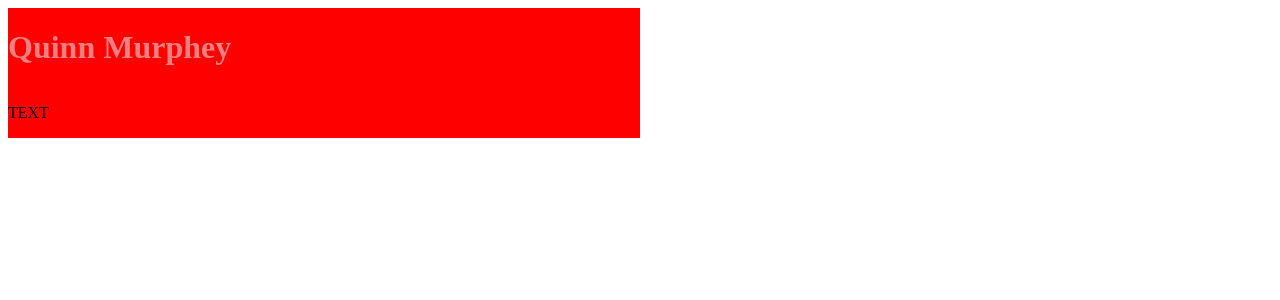
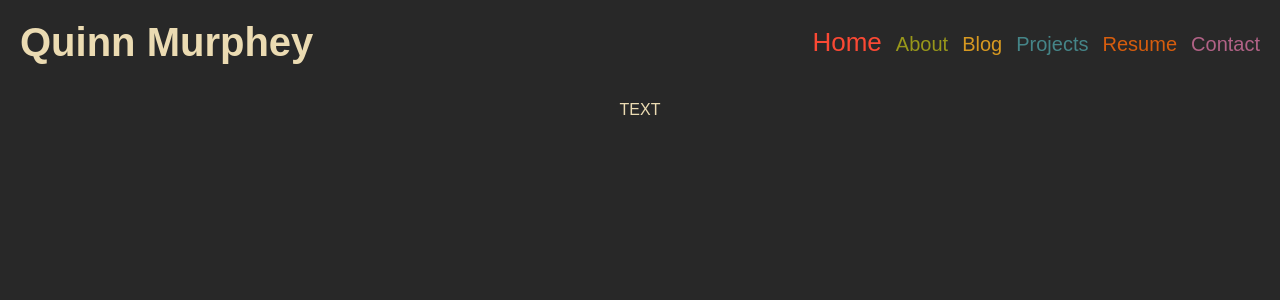
Before and after one commit to qstickmurph/personal_website, a Django app: page / in a window 1280 px wide. Shown: the top 300 px of the page. Run offline with Django 4.2, Linux system fonts and the light colour scheme.

Commit message:
Added base css

```diff
--- a/static/css/base.css
+++ b/static/css/base.css
@@ -1,9 +1,121 @@
-#container {
-    display:grid;
-    background-color:red;
-    width: 50%;
+:root {
+    font-family: sans-serif;
+    --background-color: #282828;
+    --white-text-color: #EBDBB2;
+    --gray-text-color: #A89984;
+    --red-text-color: #CC241D;
+    --light-red-text-color: #FB4934;
+    --green-text-color: #98971A;
+    --light-green-text-color: #B8BB26;
+    --yellow-text-color: #D79921;
+    --light-yellow-text-color: #FABD2F;
+    --blue-text-color: #458588;
+    --light-blue-text-color: #83A598;
+    --purple-text-color: #B16286;
+    --light-purple-text-color: #D3869B;
+    --aqua-text-color: #689D6A;
+    --light-aqua-text-color: #8EC07C;
+    --orange-text-color: #D65D0E;
+    --light-orange-text-color: #FE8019;
 }
 
-h1 {
-    color:lightcoral;
+body {
+    color: var(--white-text-color);
+    background-color: var(--background-color);
+    display:flex;
+    flex-flow: column nowrap;
+    justify-content: flex-start;
+    align-items: center;
+    margin:0;
+    padding:0;
+    gap:0;
 }
+
+header {
+    width: 100%;
+    display:flex;
+    flex-flow: row nowrap;
+    justify-content:space-between;
+    align-items:center;
+    flex-grow: 1;
+}
+
+#title {
+    padding: 20px 20px;
+    margin: 0px;
+}
+
+#title h1 {
+    color: var(--white-text-color);
+    font-size: 40px;
+    text-align: left;
+    padding: 0px;
+    margin: 0px;
+    display: inline;
+}
+
+#nav {
+    text-align: right;
+    padding: 20px 20px;
+    word-spacing: 0.6em;
+}
+
+#nav a {
+    font-size: 20px;
+    line-height: 28px;
+    text-decoration: none;
+    padding: 0px 0px;
+    transition: all 0.5s ease-out;
+}
+
+#nav #home-nav {
+    color: var(--red-text-color);
+}
+
+#nav #home-nav:hover {
+    color: var(--light-red-text-color);
+}
+
+#nav #about-nav {
+    color: var(--green-text-color);
+}
+
+#nav #about-nav:hover {
+    color: var(--light-green-text-color);
+}
+
+#nav #blog-nav {
+    color: var(--yellow-text-color);
+}
+
+#nav #blog-nav:hover {
+    color: var(--light-yellow-text-color);
+}
+
+#nav #projects-nav {
+    color: var(--blue-text-color);
+}
+
+#nav #projects-nav:hover {
+    color: var(--light-blue-text-color);
+}
+
+#nav #resume-nav {
+    color: var(--orange-text-color);
+}
+
+#nav #resume-nav:hover {
+    color: var(--light-orange-text-color);
+}
+
+#nav #contact-nav {
+    color: var(--purple-text-color);
+}
+
+#nav #contact-nav:hover {
+    color: var(--light-purple-text-color);
+}
+
+#nav a:hover {
+    font-size: 26px;
+}
--- /dev/null
+++ b/static/css/home.css
@@ -0,0 +1,26 @@
+:root {
+    font-family: sans-serif;
+    --background-color: #282828;
+    --white-text-color: #EBDBB2;
+    --gray-text-color: #A89984;
+    --red-text-color: #CC241D;
+    --light-red-text-color: #FB4934;
+    --green-text-color: #98971A;
+    --light-green-text-color: #B8BB26;
+    --yellow-text-color: #D79921;
+    --light-yellow-text-color: #FABD2F;
+    --blue-text-color: #458588;
+    --light-blue-text-color: #83A598;
+    --purple-text-color: #B16286;
+    --light-purple-text-color: #D3869B;
+    --aqua-text-color: #689D6A;
+    --light-aqua-text-color: #8EC07C;
+    --orange-text-color: #D65D0E;
+    --light-orange-text-color: #FE8019;
+
+}
+
+#nav #home-nav {
+    color: var(--light-red-text-color);
+    font-size: 26px;
+}
--- a/templates/base.html
+++ b/templates/base.html
@@ -3,19 +3,33 @@
 <head>
     <title>Quinn Murphey</title>
     <link href="/static/css/base.css" rel="stylesheet">
+    <meta name="viewport" content="width=device-width, initial-scale=1.0">
+    {% block head %}
+    {% endblock head %}
 </head>
 <body>
-    <div id="container">
-        <header>
+    <header>
+        <div id="title">
+            {% block header %}
             <h1>Quinn Murphey</h1>
-        </header>
-        <nav>
+            <!-- <h2 id="subtitle">Data Science | Mathematics | Activist</h2> !-->
+            {% endblock header %}
+        </div>
+        <div id="nav">
+            {% block nav %}
+            <a id="home-nav" href="/" target="_self">Home</a>
+            <a id="about-nav" href="/about" target="_self">About</a>
+            <a id="blog-nav" href="/blog" target="_self">Blog</a>
+            <a id="projects-nav" href="/projects" target="_self">Projects</a>
+            <a id="resume-nav" href="/resume" target="_self">Resume</a>
+            <a id="contact-nav" href="/contact" target="_self">Contact</a>
+            {% endblock nav %}
+        </div>
+    </header>
+    <main>
+        {% block body %}
 
-        </nav>
-        <main>
-            {% block content %}
-            {% endblock content %}
-        </main>
-    </div>
+        {% endblock body %}
+    </main>
 </body>
 </html>
--- a/templates/home.html
+++ b/templates/home.html
@@ -1,7 +1,11 @@
 {% extends "base.html" %}
 
-{% block content %}
+{% block head %}
+    <link href="/static/css/home.css" rel="stylesheet">
+{% endblock head %}
+
+{% block body %}
 <p>
     TEXT
 </p>
-{% endblock content %}
+{% endblock body %}
```
Also changed, not shown: 1 other file.
